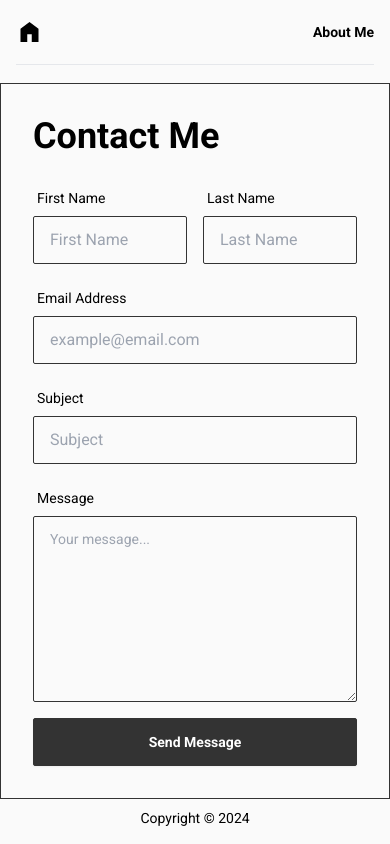
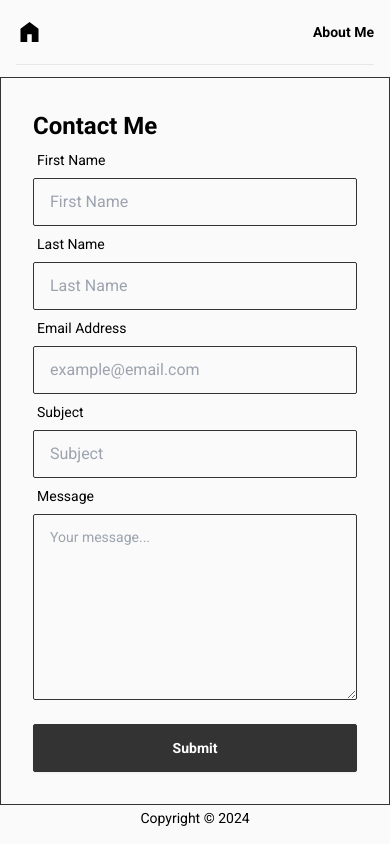
Before and after one commit to Evan-YJ-Zhao/web-portfolio, a Next.js app: page /contact-me in a window 390 px wide. Built offline with nearby package versions, Linux system fonts and the light colour scheme.

Commit message:
Made contact form more responive in mobile

```diff
--- a/components/Form/ContactForm.tsx
+++ b/components/Form/ContactForm.tsx
@@ -1,12 +1,15 @@
 const ContactForm = () => {
+
+  console.log("hello");
+
   return (
     <>
       <div className=" w-full max-w-xl border border-primary bg-neutral p-8">
-        <h2 className="text-4xl font-bold mb-6 text-start">Contact Me</h2>
-        <form className="space-y-4">
+        <h2 className="text-2xl tablet:text-4xl font-bold tablet:mb-6 text-start">Contact Me</h2>
+        <form className="tablet:space-y-4">
           {/* First Name and Last Name */}
-          <div className="flex gap-4">
-            <div className="form-control w-1/2">
+          <div className="flex flex-col tablet:flex-row tablet:gap-4">
+            <div className="form-control w-full tablet:w-1/2">
               <label className="label">
                 <span className="label-text">First Name</span>
               </label>
@@ -17,7 +20,7 @@ const ContactForm = () => {
                 required
               />
             </div>
-            <div className="form-control w-1/2">
+            <div className="form-control w-full tablet:w-1/2">
               <label className="label">
                 <span className="label-text">Last Name</span>
               </label>
@@ -72,7 +75,7 @@ const ContactForm = () => {
           {/* Submit Button */}
           <div className="form-control mt-6">
             <button type="submit" className="btn btn-primary w-full">
-              Send Message
+              Submit
             </button>
           </div>
         </form>
```
